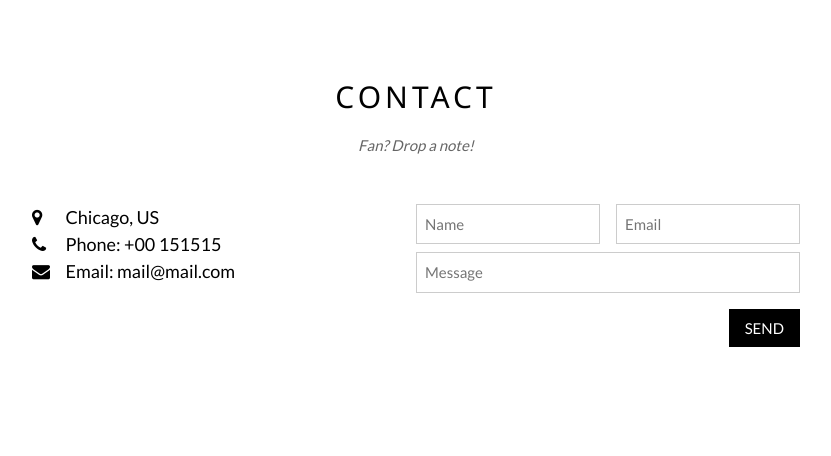
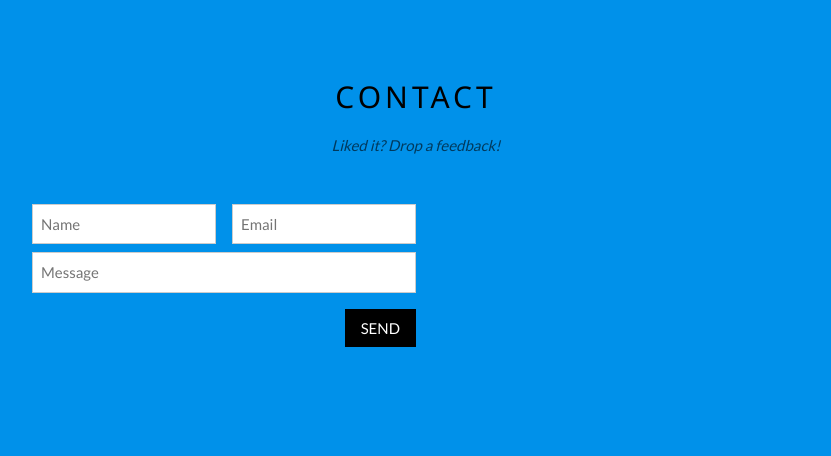
Before and after one commit to sameshl/billboard-predictor, a Flask app: page /about in a window 1280 px wide. Shown: the top 456 px of the page, without its empty margins (224-1055 px from the left). Run offline with Flask 2, Linux system fonts and the light colour scheme; parts of the project's set-up code (start-up, migrations or seed data) failed here and were passed over.

Commit message:
ENH: Made some enhancements
* Almost complete about page, add link to social media accounts

TODO:
* Add custom error handling page
* Add description of model, project
* add logic for handling feedback form data
* get new credentials for spotify developer account

```diff
--- a/app.py
+++ b/app.py
@@ -2,7 +2,7 @@ from flask import Flask, render_template, request, redirect, jsonify, \
     url_for, flash
 from load import init
 from Song import Song
-from forms import SongForm
+from forms import SongForm, FeedbackForm
 
 # TODO:
 #
@@ -54,6 +54,11 @@ def home():
 
 @app.route("/about", methods=['GET'])
 def about():
+    form = FeedbackForm()
+    if request.method == 'POST':
+        name = form.name.data
+        message = form.message.data
+        email = form.email.data
     return render_template('about.html')
 
 
--- a/forms.py
+++ b/forms.py
@@ -1,12 +1,26 @@
 from flask_wtf import FlaskForm
 from wtforms import StringField, SubmitField, RadioField
-from wtforms.validators import DataRequired
+from wtforms.validators import DataRequired, InputRequired, Email
+from wtforms.fields.html5 import EmailField
 
 
 class SongForm(FlaskForm):
-    song = StringField('Song', validators=[DataRequired()])
-    artist = StringField('Artist', validators=[DataRequired()])
+    song = StringField('Song', validators=[DataRequired()],
+                       default='Shape Of You')
+    artist = StringField('Artist', validators=[DataRequired()],
+                         default='Ed Sheeran')
     choice = RadioField('Has the artist had a billboard hit before this?',
+                        validators=[InputRequired()],
                         choices=[
-                            ('Yes', 'Yes'), ('No', 'No'), ('Maybe', 'Maybe?')])
+                            ('Yes', 'Yes'),
+                            ('No', 'No'),
+                            ('Maybe', 'Maybe?')],
+                        default='Yes'
+                        )
     submit = SubmitField('Predict!')
+
+
+class FeedbackForm(FlaskForm):
+    name = StringField('Name', validators=[DataRequired()])
+    message = StringField('Message', validators=[DataRequired()])
+    email = EmailField('Email', validators=[DataRequired(), Email()])
--- a/templates/about.html
+++ b/templates/about.html
@@ -7,18 +7,14 @@
 <link rel="stylesheet" href="https://cdnjs.cloudflare.com/ajax/libs/font-awesome/4.7.0/css/font-awesome.min.css">
 <style>
 body {font-family: "Lato", sans-serif}
+body{background: #0091ea}
 .mySlides {display: none}
 </style>
 <body>
   <div class="w3-container w3-content w3-padding-64" style="max-width:800px" id="contact">
     <h2 class="w3-wide w3-center">CONTACT</h2>
-    <p class="w3-opacity w3-center"><i>Fan? Drop a note!</i></p>
+    <p class="w3-opacity w3-center"><i>Liked it? Drop a feedback!</i></p>
     <div class="w3-row w3-padding-32">
-      <div class="w3-col m6 w3-large w3-margin-bottom">
-        <i class="fa fa-map-marker" style="width:30px"></i> Chicago, US<br>
-        <i class="fa fa-phone" style="width:30px"></i> Phone: +00 151515<br>
-        <i class="fa fa-envelope" style="width:30px"> </i> Email: mail@mail.com<br>
-      </div>
       <div class="w3-col m6">
         <form action="/action_page.php" target="_blank">
           <div class="w3-row-padding" style="margin:0 -16px 8px -16px">
@@ -37,19 +33,18 @@ body {font-family: "Lato", sans-serif}
   </div>
 
 <!-- End Page Content -->
-
-<!-- Image of location/map -->
-<img src="/w3images/map.jpg" class="w3-image w3-greyscale-min" style="width:100%">
-
 <!-- Footer -->
 <footer class="w3-container w3-padding-64 w3-center w3-opacity w3-light-grey w3-xlarge">
-  <i class="fa fa-facebook-official w3-hover-opacity"></i>
-  <i class="fa fa-instagram w3-hover-opacity"></i>
-  <i class="fa fa-snapchat w3-hover-opacity"></i>
-  <i class="fa fa-pinterest-p w3-hover-opacity"></i>
-  <i class="fa fa-twitter w3-hover-opacity"></i>
-  <i class="fa fa-linkedin w3-hover-opacity"></i>
-  <p class="w3-medium">Powered by <a href="https://www.w3schools.com/w3css/default.asp" target="_blank">w3.css</a></p>
+    <p>Made by:</p>
+    <i>Samesh Lakhotia</i><br>
+  <!-- <i class="fa fa-facebook-official w3-hover-opacity"></i> -->
+  <a href="https://www.instagram.com/samesh.l/" target="_blank"><i class="fa fa-instagram w3-hover-opacity"></i></a>
+  <!-- <i class="fa fa-snapchat w3-hover-opacity"></i> -->
+  <!-- <i class="fa fa-pinterest-p w3-hover-opacity"></i> -->
+  <!-- <i class="fa fa-twitter w3-hover-opacity"></i> -->
+  <a href="https://www.linkedin.com/in/samesh-lakhotia/" target="_blank"><i class="fa fa-linkedin w3-hover-opacity"></i></a>
+<a href="https://github.com/sameshl" target="_blank"><i class="fa fa-github w3-hover-opacity"></i></a>
+  <!-- <p class="w3-medium">Powered by <a href="https://www.w3schools.com/w3css/default.asp" target="_blank">w3.css</a></p> -->
 </footer>
 
 <script>
--- a/templates/index_copy.html
+++ b/templates/index_copy.html
@@ -6,7 +6,7 @@
         <form method="POST" action="">
             {{ form.hidden_tag() }}
             <fieldset class="form-group">
-                <legend class="border-bottom mb-4">Pretty self-explanatory. Eh?</legend>
+                <legend class="border-bottom mb-4">Just enter the song and artist name. And see the magic happen!</legend>
                 <div class="form-group">
                     {{ form.artist.label(class="form-control-label") }}
 
--- a/templates/layout.html
+++ b/templates/layout.html
@@ -21,10 +21,11 @@
         <div class="container">
           <a class="navbar-brand mr-4" href="/">Predict the probability of your favourite song being the next billboard hit!</a>
           <button class="navbar-toggler" type="button" data-toggle="collapse" data-target="#navbarToggle" aria-controls="navbarToggle" aria-expanded="false" aria-label="Toggle navigation">
-            <span class="navbar-toggler-icon"></span>
           </button>
             <!-- Navbar Right Side -->
-
+        <div class="navbar-nav">
+            <h5><a class="nav-item nav-link" href="/about">About</a></h5>
+        </div>
           </div>
         </div>
       </nav>
```
